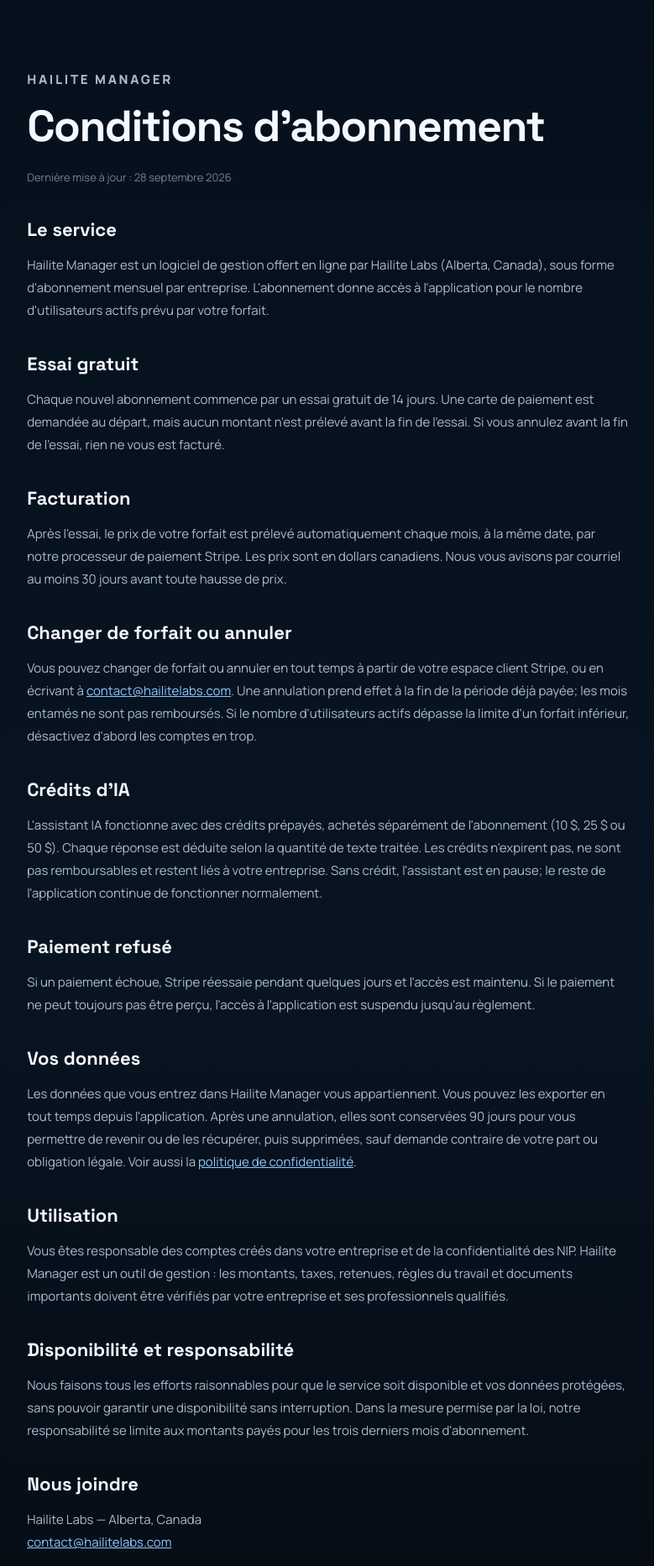
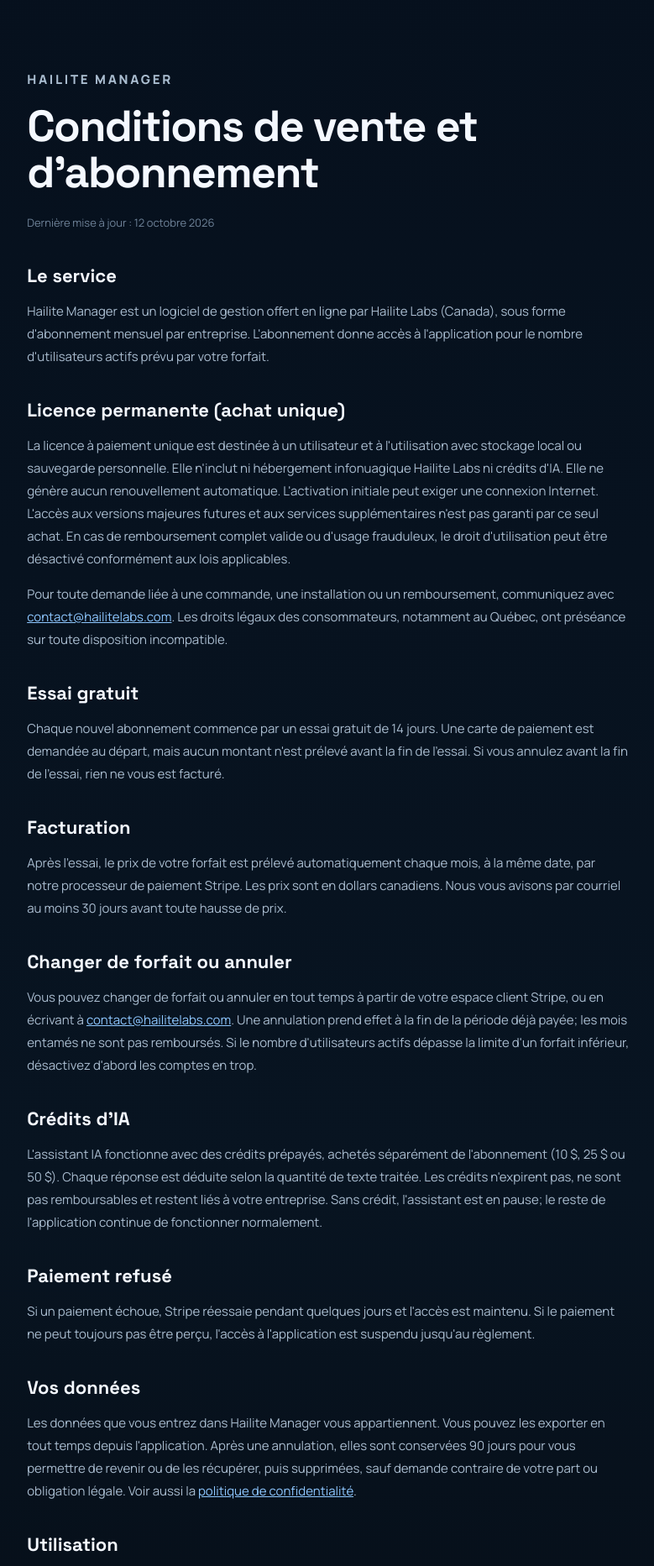
Before and after one commit to bisaillonpatrick1979-dev/hailite-labs, a plain HTML site: page public/conditions.html in a window 1280 px wide. Shown: the part 80-1945 px from the top of the page at 84% size, without its empty margins (249-1028 px from the left). Drawn offline with Linux system fonts and the light colour scheme.

Commit message:
docs(vente): conditions bilingues pour licences permanentes, sans promesse cloud

```diff
--- a/public/conditions.html
+++ b/public/conditions.html
@@ -5,7 +5,7 @@
   <meta name="viewport" content="width=device-width,initial-scale=1" />
   <meta name="theme-color" content="#071426" />
   <meta name="robots" content="noindex, nofollow" />
-  <title>Conditions d'abonnement — Hailite Manager</title>
+  <title>Conditions de vente et d'abonnement — Hailite Manager</title>
   <link rel="icon" href="/assets/logo.svg" type="image/svg+xml" />
   <link rel="preconnect" href="https://fonts.googleapis.com">
   <link rel="preconnect" href="https://fonts.gstatic.com" crossorigin>
@@ -30,11 +30,15 @@
   <main class="page-simple" id="top">
     <div data-fr>
       <p class="kicker">HAILITE MANAGER</p>
-      <h1>Conditions d'abonnement</h1>
-      <p class="maj">Dernière mise à jour : 28 septembre 2026</p>
+      <h1>Conditions de vente et d'abonnement</h1>
+      <p class="maj">Dernière mise à jour : 12 octobre 2026</p>
 
       <h2>Le service</h2>
-      <p>Hailite Manager est un logiciel de gestion offert en ligne par Hailite Labs (Alberta, Canada), sous forme d'abonnement mensuel par entreprise. L'abonnement donne accès à l'application pour le nombre d'utilisateurs actifs prévu par votre forfait.</p>
+      <p>Hailite Manager est un logiciel de gestion offert en ligne par Hailite Labs (Canada), sous forme d'abonnement mensuel par entreprise. L'abonnement donne accès à l'application pour le nombre d'utilisateurs actifs prévu par votre forfait.</p>
+
+      <h2>Licence permanente (achat unique)</h2>
+      <p>La licence à paiement unique est destinée à un utilisateur et à l'utilisation avec stockage local ou sauvegarde personnelle. Elle n'inclut ni hébergement infonuagique Hailite Labs ni crédits d'IA. Elle ne génère aucun renouvellement automatique. L'activation initiale peut exiger une connexion Internet. L'accès aux versions majeures futures et aux services supplémentaires n'est pas garanti par ce seul achat. En cas de remboursement complet valide ou d'usage frauduleux, le droit d'utilisation peut être désactivé conformément aux lois applicables.</p>
+      <p>Pour toute demande liée à une commande, une installation ou un remboursement, communiquez avec <a href="mailto:contact@hailitelabs.com">contact@hailitelabs.com</a>. Les droits légaux des consommateurs, notamment au Québec, ont préséance sur toute disposition incompatible.</p>
 
       <h2>Essai gratuit</h2>
       <p>Chaque nouvel abonnement commence par un essai gratuit de 14 jours. Une carte de paiement est demandée au départ, mais aucun montant n'est prélevé avant la fin de l'essai. Si vous annulez avant la fin de l'essai, rien ne vous est facturé.</p>
@@ -61,17 +65,21 @@
       <p>Nous faisons tous les efforts raisonnables pour que le service soit disponible et vos données protégées, sans pouvoir garantir une disponibilité sans interruption. Dans la mesure permise par la loi, notre responsabilité se limite aux montants payés pour les trois derniers mois d'abonnement.</p>
 
       <h2>Nous joindre</h2>
-      <p>Hailite Labs — Alberta, Canada<br><a href="mailto:contact@hailitelabs.com">contact@hailitelabs.com</a></p>
+      <p>Hailite Labs — Canada<br><a href="mailto:contact@hailitelabs.com">contact@hailitelabs.com</a></p>
       <a class="btn btn-primary" href="/hailite-manager">← Retour aux forfaits</a>
     </div>
 
     <div data-en>
       <p class="kicker">HAILITE MANAGER</p>
-      <h1>Subscription Terms</h1>
-      <p class="maj">Last updated: September 28, 2026</p>
+      <h1>Purchase and Subscription Terms</h1>
+      <p class="maj">Last updated: October 12, 2026</p>
 
       <h2>The service</h2>
-      <p>Hailite Manager is management software provided online by Hailite Labs (Alberta, Canada) as a monthly subscription per company. The subscription gives access to the app for the number of active users included in your plan.</p>
+      <p>Hailite Manager is management software provided online by Hailite Labs (Canada) as a monthly subscription per company. The subscription gives access to the app for the number of active users included in your plan.</p>
+
+      <h2>Permanent licence (one-time purchase)</h2>
+      <p>The one-time licence is for one user and local storage or personal backup. It does not include Hailite Labs cloud hosting or AI credits. It does not renew automatically. Initial activation may require an Internet connection. Future major upgrades and additional services are not guaranteed by this purchase. A valid full refund or fraudulent use may result in deactivation, subject to applicable law.</p>
+      <p>For assistance with orders, installation or refunds, contact <a href="mailto:contact@hailitelabs.com">contact@hailitelabs.com</a>. Applicable consumer rights, including rights under Québec law, take precedence over conflicting provisions.</p>
 
       <h2>Free trial</h2>
       <p>Every new subscription starts with a 14-day free trial. A payment card is requested up front, but nothing is charged before the trial ends. If you cancel before the trial ends, you are not charged.</p>
@@ -98,7 +106,7 @@
       <p>We make every reasonable effort to keep the service available and your data protected, but cannot guarantee uninterrupted availability. To the extent permitted by law, our liability is limited to the amounts paid for the last three months of subscription.</p>
 
       <h2>Contact us</h2>
-      <p>Hailite Labs — Alberta, Canada<br><a href="mailto:contact@hailitelabs.com">contact@hailitelabs.com</a></p>
+      <p>Hailite Labs — Canada<br><a href="mailto:contact@hailitelabs.com">contact@hailitelabs.com</a></p>
       <a class="btn btn-primary" href="/hailite-manager">← Back to pricing</a>
     </div>
   </main>
```
